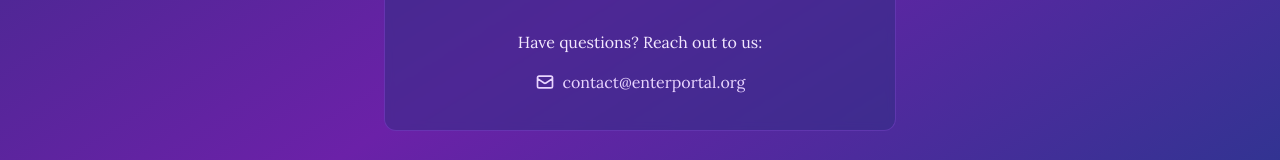
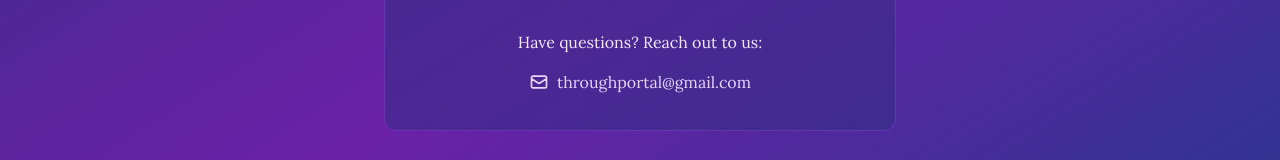
Before and after one commit to rdbcasillas/Portal, a Vue app: page /join in a window 1280 px wide. Shown: the part 510-670 px from the top of the page. Built offline with nearby package versions, Linux system fonts and the light colour scheme.

Commit message:
updated contact email

```diff
--- a/src/views/JoinView.vue
+++ b/src/views/JoinView.vue
@@ -51,7 +51,7 @@
                   d="M3 8l7.89 5.26a2 2 0 002.22 0L21 8M5 19h14a2 2 0 002-2V7a2 2 0 00-2-2H5a2 2 0 00-2 2v10a2 2 0 002 2z"
                 />
               </svg>
-              contact@enterportal.org
+              throughportal@gmail.com
             </a>
           </div>
         </div>
```
